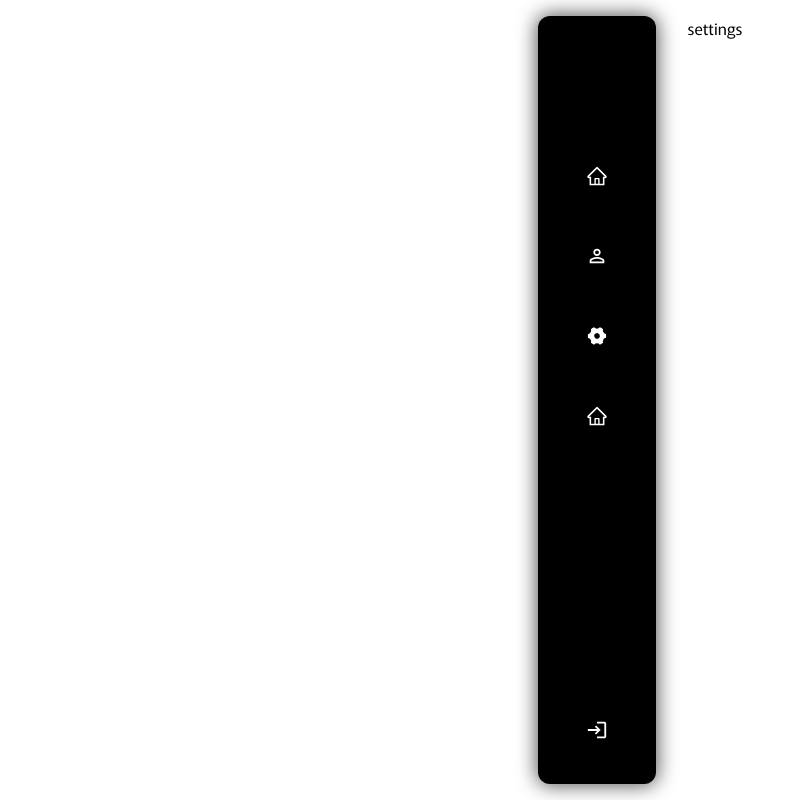
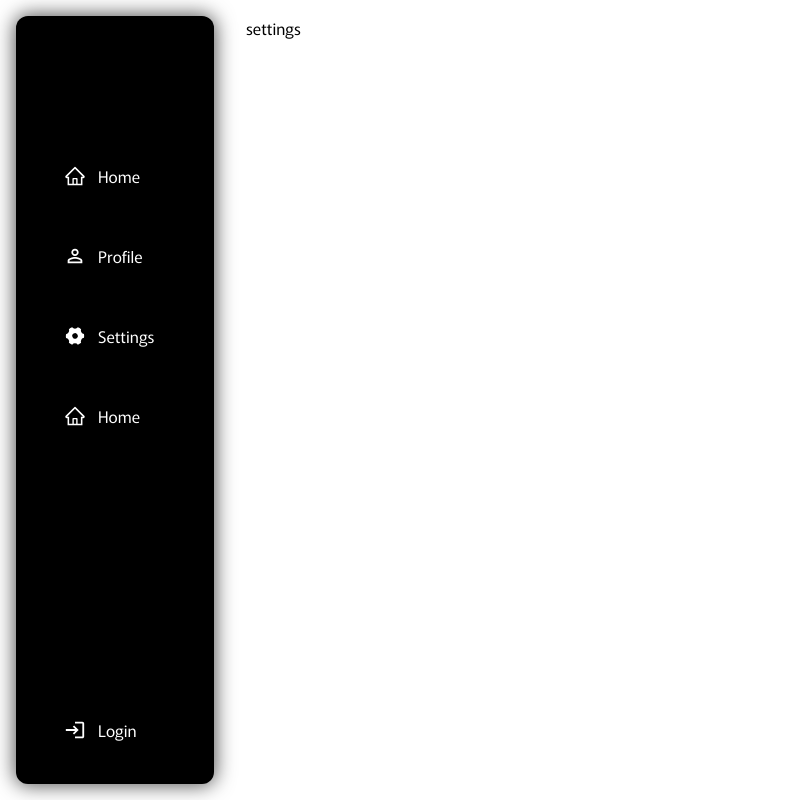
Before and after one commit to safubase/safubase-ui, a Next.js app: page /settings in a window 1280 px wide. Shown: the whole page, without its empty margins (0-804 px from the left). Built offline with nearby package versions, Linux system fonts and the light colour scheme.

Commit message:
global width

```diff
--- a/src/components/layouts/user/index.js
+++ b/src/components/layouts/user/index.js
@@ -43,7 +43,7 @@ class UserLayout extends React.Component {
         <main
           className={cn(
             style['main'],
-            this.context.state.ui_sidebar_open ? style['sidebaropen'] : null
+            this.context.state.ui_sidebar_open ? style['mainsidebaropen'] : null
           )}
         >
           {this.props.element || this.props.children}
--- a/src/components/layouts/user/style.module.css
+++ b/src/components/layouts/user/style.module.css
@@ -2,6 +2,7 @@
   padding: 1rem;
   margin-left: var(--comp-sidebar-width);
   transition: all .3s ease-out;
+
 }
 
 @media only screen and (max-width: 1150px) {
@@ -17,6 +18,6 @@
   }
 }
 
-.sidebaropen {
+.mainsidebaropen {
   margin-left: var(--comp-sidebar-width-open);
 }
--- a/src/components/sidebar/style.module.css
+++ b/src/components/sidebar/style.module.css
@@ -1,5 +1,5 @@
 .ctr {
-  position: absolute;
+  position: fixed;
   top: 0;
   left: 0;
   height: 100%;
--- a/src/pages/index.js
+++ b/src/pages/index.js
@@ -873,6 +873,7 @@ class Comp_whale_tracker extends React.Component {
                     onClick={async () => {
                       this.setState({
                         ...this.state,
+                        chain: curr,
                         chains: [...this.state.chains],
                         chains_dd_open: false,
                         api_data: [...this.state.api_data],
@@ -892,7 +893,6 @@ class Comp_whale_tracker extends React.Component {
                       this.setState({
                         ...this.state,
                         chains: [...this.state.chains],
-                        chain: curr,
                         chains_dd_open: false,
                         api_data: res.data,
                         api_loading: false,
@@ -1291,9 +1291,9 @@ class Home extends React.Component {
     this.state = {};
   }
 
+  componentDidMount() {}
+
   componentDidUpdate() {}
-
-  componentDidMount() {}
 
   render() {
     return (
--- a/src/styles/app.css
+++ b/src/styles/app.css
@@ -11,13 +11,10 @@
 
 html {
   scroll-behavior: smooth;
-  display: flex; justify-content: center; align-items: center;
-  height: 100%;
 }
 
 body {
-  max-width: 1920px; height: 100%;
-  position: relative; /* Sidebar relative to body*/
+  max-width: 1500px;
 }
 
 input::placeholder {
--- a/src/styles/pages/home.module.css
+++ b/src/styles/pages/home.module.css
@@ -690,7 +690,7 @@
   font-size: 26px;
 }
 
-.compboxes-box-des {
+.compboxes-box-desc {
   margin-left: 1rem;
 }
 
--- a/src/utils/index.js
+++ b/src/utils/index.js
@@ -301,12 +301,12 @@ export function wallet_add_listeners(context) {
 
   ethereum.on('accountsChanged', (accounts) => {
     if (!accounts || !accounts.length) {
-      wallet_clear(this.context);
+      wallet_clear(context);
 
       return;
     }
 
-    wallet_update(this.context);
+    wallet_update(context);
   });
 }
 
```
